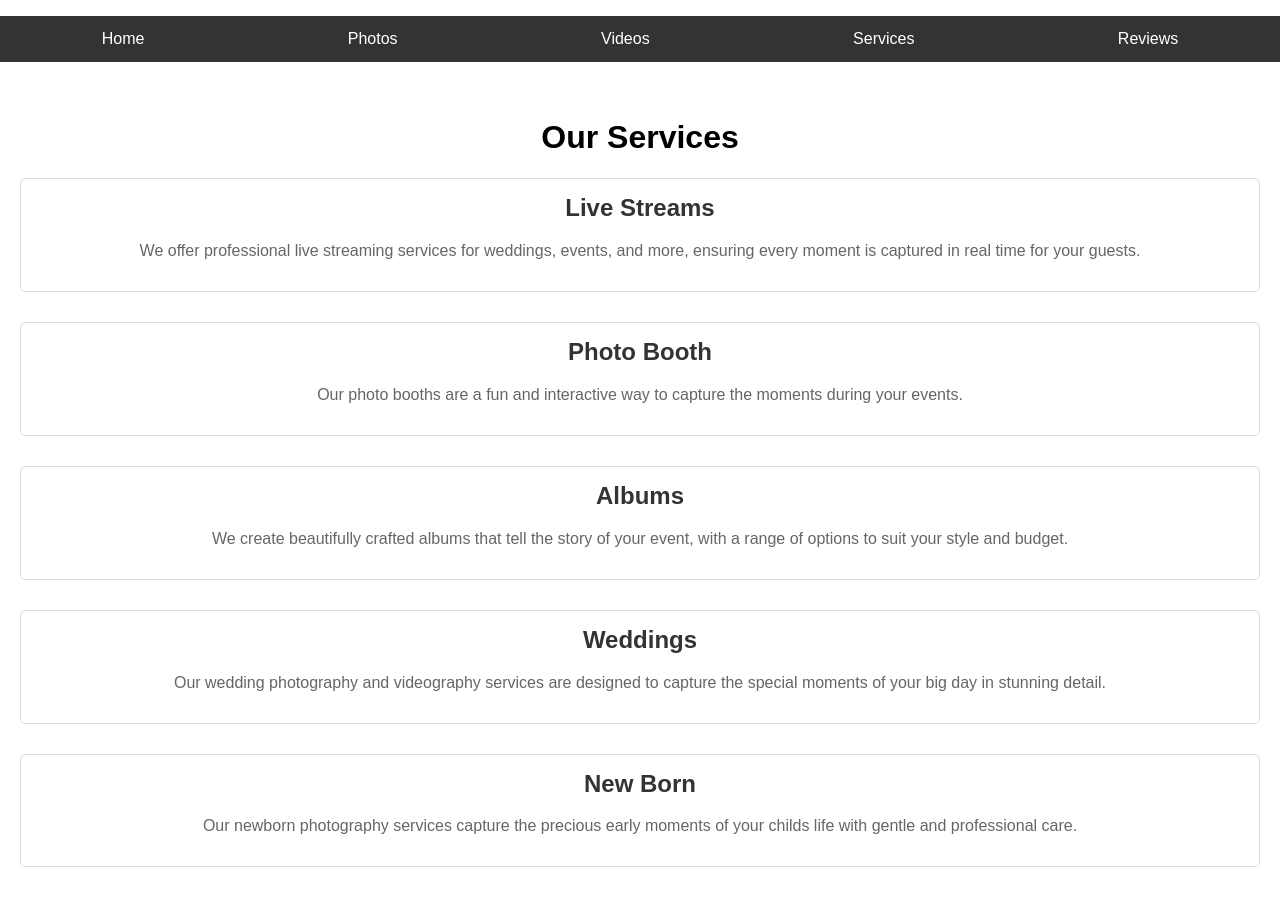
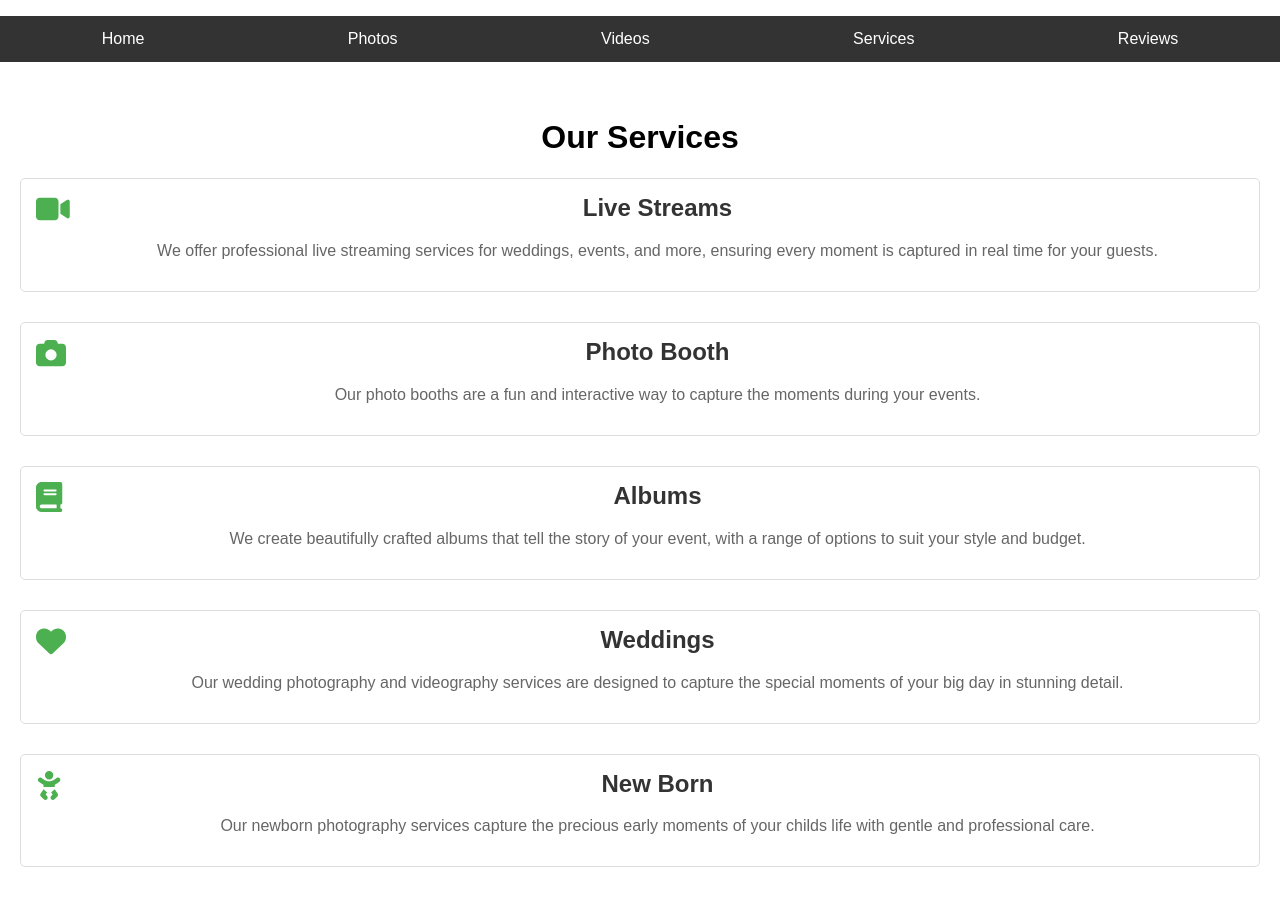
Before and after one commit to mayuresh1301/enlight-productions, a React (Create React App) app: page /services in a window 1280 px wide. Shown: the top 906 px of the page. Built offline with nearby package versions, Linux system fonts and the light colour scheme.

Commit message:
Added icons for the services sections.

```diff
--- a/package.json
+++ b/package.json
@@ -3,6 +3,9 @@
   "version": "0.1.0",
   "private": true,
   "dependencies": {
+    "@fortawesome/fontawesome-svg-core": "^6.6.0",
+    "@fortawesome/free-solid-svg-icons": "^6.6.0",
+    "@fortawesome/react-fontawesome": "^0.2.2",
     "@testing-library/jest-dom": "^5.17.0",
     "@testing-library/react": "^13.4.0",
     "@testing-library/user-event": "^13.5.0",
--- a/src/components/Services.css
+++ b/src/components/Services.css
@@ -8,6 +8,16 @@
     padding: 15px;
     border: 1px solid #ddd;
     border-radius: 5px;
+    position: relative;
+    padding-left: 50px;
+}
+
+.service-icon {
+    position: absolute;
+    top: 15px;
+    left: 15px;
+    font-size: 30px;
+    color: #4CAF50;
 }
 
 .service-section h2 {
--- a/src/components/Services.js
+++ b/src/components/Services.js
@@ -1,5 +1,7 @@
 import React from "react";
 import "./Services.css";
+import { FontAwesomeIcon } from "@fortawesome/react-fontawesome";
+import { faVideo, faCamera, faBook, faHeart, faBaby } from "@fortawesome/free-solid-svg-icons";
 
 const Services = () => {
     return (
@@ -7,26 +9,31 @@
             <h1>Our Services</h1>
 
             <div className="service-section">
+                <FontAwesomeIcon icon = {faVideo} className="service-icon"/>
                 <h2>Live Streams</h2>
                 <p>We offer professional live streaming services for weddings, events, and more, ensuring every moment is captured in real time for your guests.</p>
             </div>
 
             <div className="service-section">
+                <FontAwesomeIcon icon = {faCamera} className="service-icon"/>
                 <h2>Photo Booth</h2>
                 <p>Our photo booths are a fun and interactive way to capture the moments during your events.</p>
             </div>
 
             <div className="service-section">
+                <FontAwesomeIcon icon = {faBook} className="service-icon"/>
                 <h2>Albums</h2>
                 <p>We create beautifully crafted albums that tell the story of your event, with a range of options to suit your style and budget.</p>
             </div>
 
             <div className="service-section">
+                <FontAwesomeIcon icon = {faHeart} className="service-icon"/>
                 <h2>Weddings</h2>
                 <p>Our wedding photography and videography services are designed to capture the special moments of your big day in stunning detail.</p>
             </div>
 
             <div className="service-section">
+                <FontAwesomeIcon icon = {faBaby} className="service-icon"/>
                 <h2>New Born</h2>
                 <p>Our newborn photography services capture the precious early moments of your childs life with gentle and professional care.</p>
             </div>
```
Also changed, not shown: 1 other file (tests, documents, lock files or other folders).
